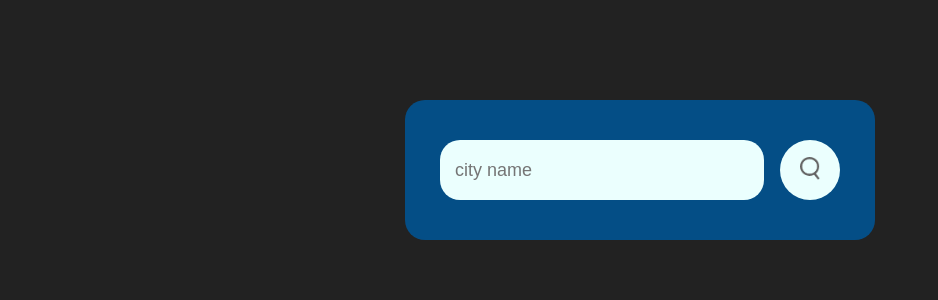
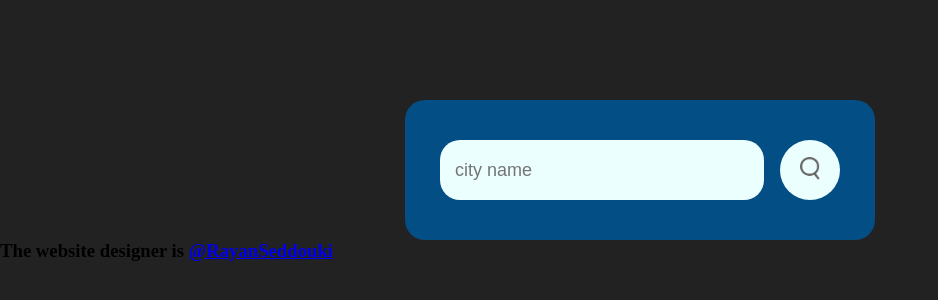
Before and after one commit to RAYANSEDDOUKI/weather, a plain HTML site: page index.html in a window 1280 px wide. Shown: the whole page, without its empty margins (0-938 px from the left). Drawn offline with Linux system fonts and the light colour scheme.

Commit message:
Update index.html

```diff
--- a/index.html
+++ b/index.html
@@ -48,7 +48,7 @@
                   </div>
             </div>
       </div>
-
+      <h3>The website designer is <a href="https://github.com/RAYANSEDDOUKI/">@RayanSeddouki</a></h3>
 </body>
 <script src="script.js"></script>
 </html>
```
